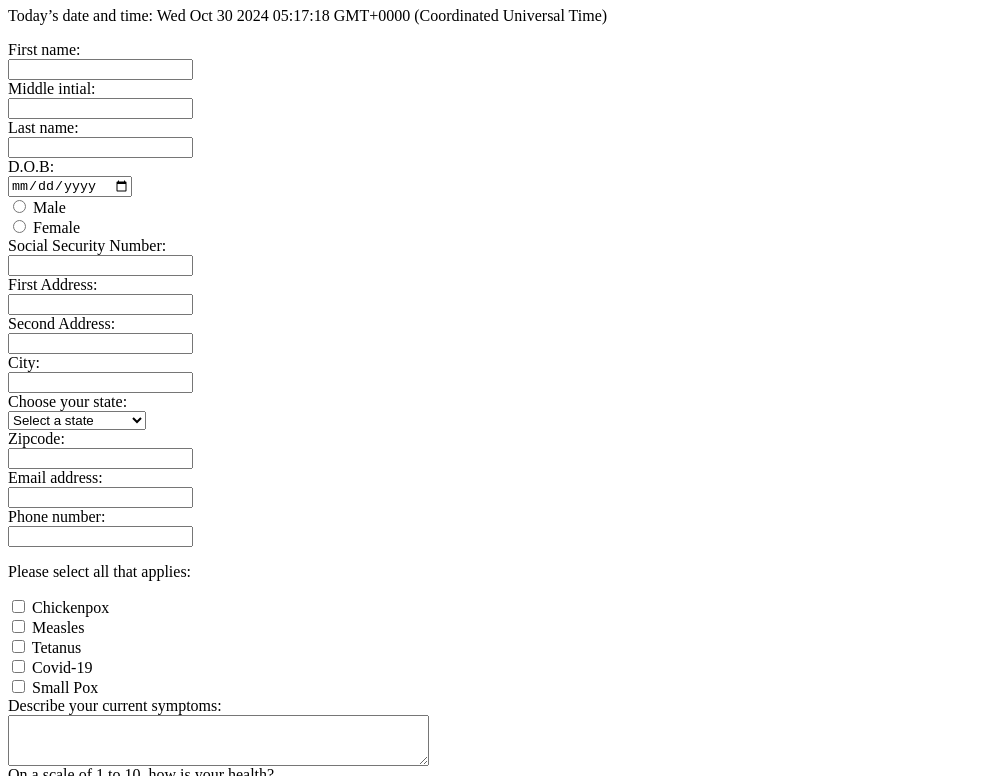
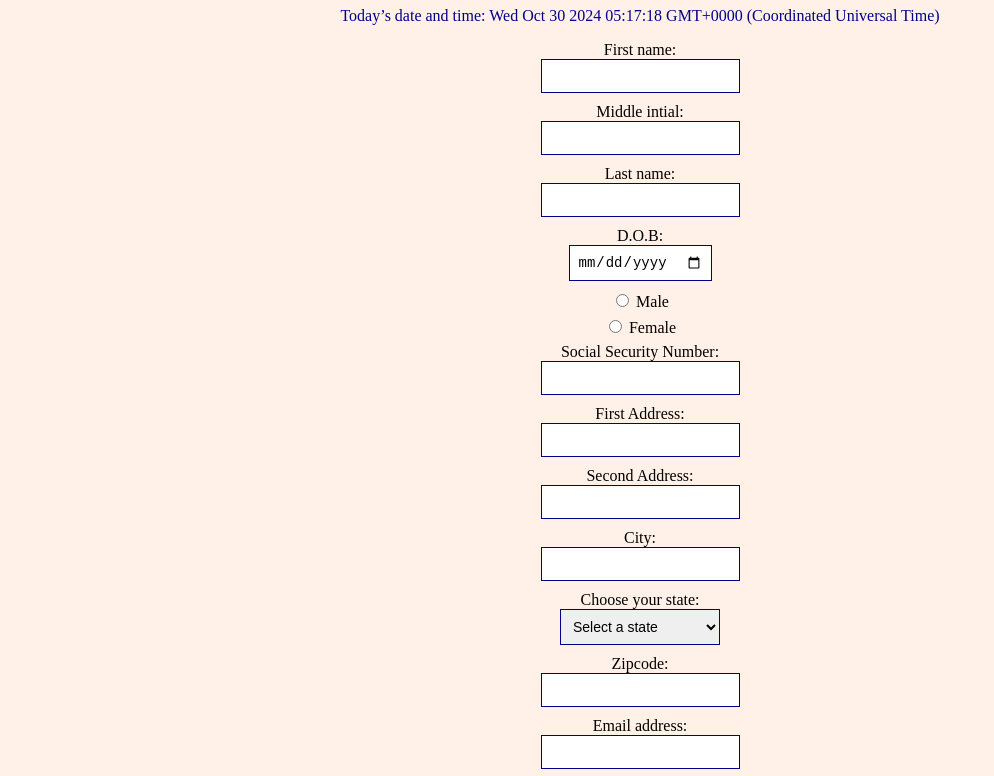
Before and after one commit to Brandon8877/Patient-Registration-Form-Project, a plain HTML site: page index.html in a window 1280 px wide. Shown: the part 281-1057 px from the top of the page, without its empty margins (0-994 px from the left). Drawn offline with Linux system fonts and the light colour scheme.

Commit message:
Update index.html

```diff
--- a/index.html
+++ b/index.html
@@ -3,8 +3,8 @@
     <head>
         <meta charset="utf-8">
         <title>My Web Page Title</title>
-        <link href="homework2style.css" rel="stylesheet">
-        <script src= "Homework2script.js" defer></script>
+        <link href="index.css" rel="stylesheet">
+        <script src= "index.js" defer></script>
     </head>
 
     <body onload="document.getElementById('date').innerHTML = Date()">
```
